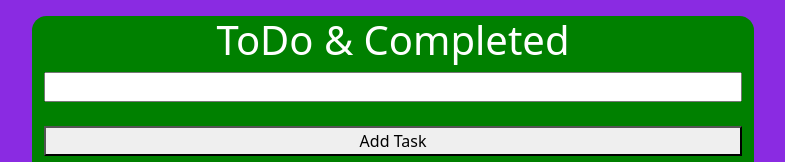
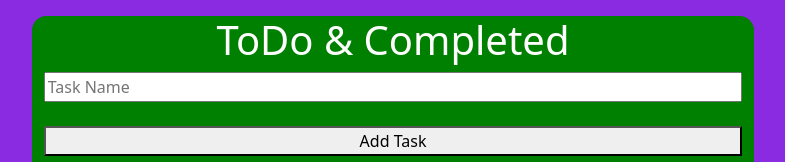
Before and after one commit to CaitlinSchaef/React-To-Do-List-Project, a React (Vite) app: page /alltasks in a window 1280 px wide. Shown: the top 162 px of the page, without its empty margins (247-1032 px from the left). Built offline with nearby package versions, Linux system fonts and the light colour scheme.

Commit message:
working on adding another input field for description and edit of crud

```diff
--- a/src/Pages/ToDoFunction.jsx
+++ b/src/Pages/ToDoFunction.jsx
@@ -9,12 +9,21 @@ import { TaskContext } from '../main';
 import ListGroup from 'react-bootstrap/ListGroup';
 import { ListGroupItem } from 'react-bootstrap';
 
-
+/*
+Data Processing follows CRUD:
+C - create (data) setItem
+R - read (that data) getItem
+U - update (that data) setItem
+D - delete (that data) removeItem
+Applied in this app to local storage
+*/
 
 //initial State
 export const initialState =
     // Utilizing the Nullish operator to implement local storage on load
+    // Setting the initial state to be the local storage if it is storing anything
     JSON.parse(localStorage.getItem("state.tasks")) ??
+    // an empty array of 'tasks' we would only need to give it values if we needed something to start out on the page really (or just have an initial value)
     {tasks: [
         // {
             // id: 0,
@@ -61,6 +70,8 @@ const Body = () => {
                 <h1>ToDo & Completed</h1>
                 {/* task input field and action button */}
                 <input
+                    placeholder="Task Name"
+                    aria-label="Task Name"
                     value={taskName}
                     onChange={event => {setTaskName(event.target.value)}}
                     />
```
